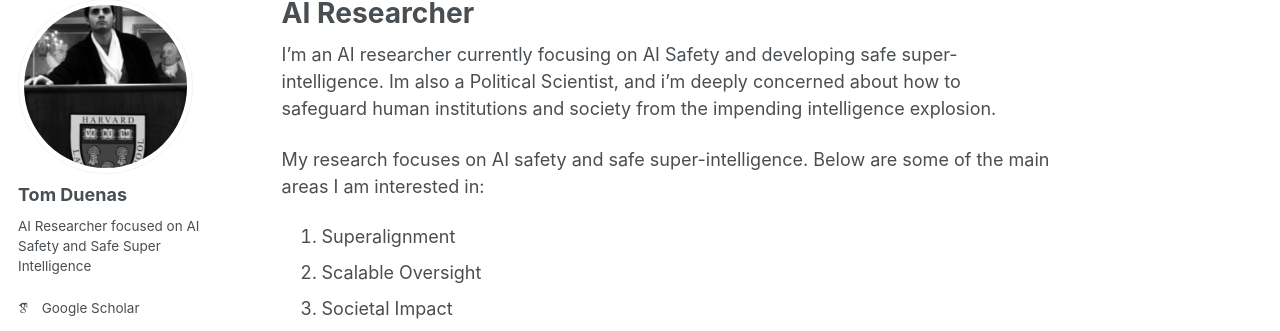
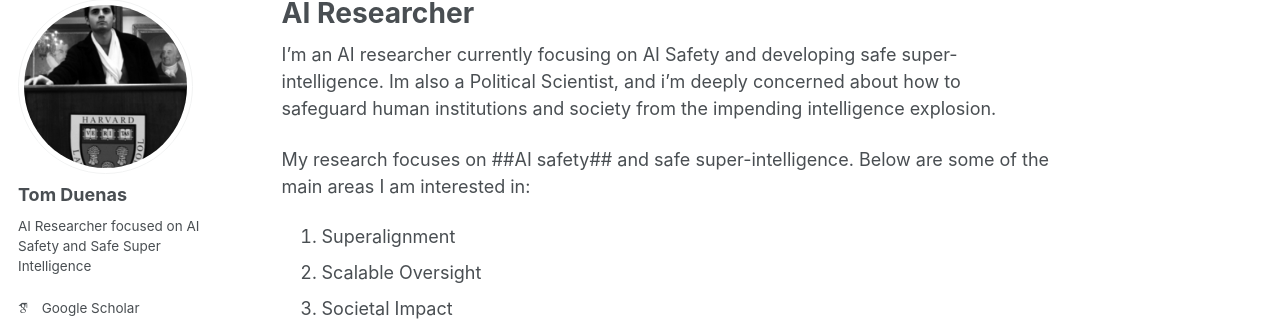
Before and after one commit to TomDuenas/tomduenas.github.io, a Jekyll site: the page built from _pages/about.md, in a window 1280 px wide and 1283 px high. Shown: the part 107-438 px from the top of the window. Built offline with Jekyll 4.4.1, drawn with Linux system fonts in a browser that asks for light colours; some web fonts are replaced.

```diff
--- a/_pages/about.md
+++ b/_pages/about.md
@@ -9,7 +9,7 @@ redirect_from:
 
 I'm an AI researcher currently focusing on AI Safety and developing safe super-intelligence. Im also a Political Scientist, and i'm deeply concerned about how to safeguard human institutions and society from the impending intelligence explosion.
 
-My research focuses on AI safety and safe super-intelligence. Below are some of the main areas I am interested in:
+My research focuses on ##AI safety## and safe super-intelligence. Below are some of the main areas I am interested in:
 
 1. Superalignment
 2. Scalable Oversight
```
